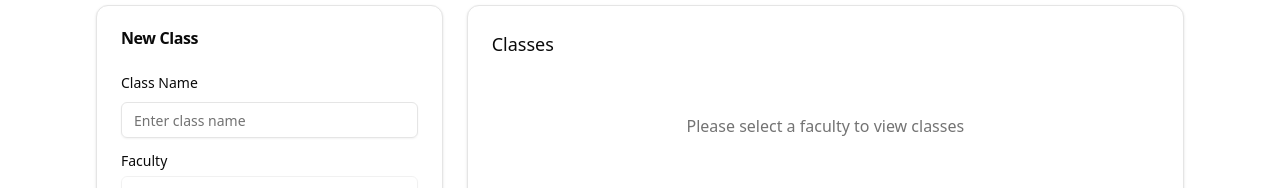
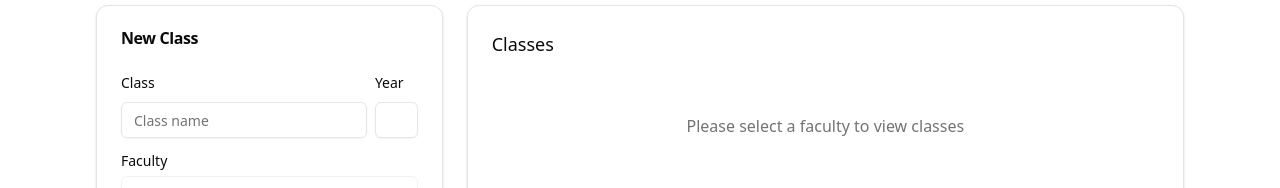
Before and after one commit to ntholi/timetable-maker, a Next.js app: page /database/classes in a window 1280 px wide. Shown: the part 128-316 px from the top of the page. Built offline with nearby package versions, Linux system fonts and the light colour scheme.

Commit message:
Add class year to database form

```diff
--- a/src/app/(dashboard)/database/classes/ClassForm.tsx
+++ b/src/app/(dashboard)/database/classes/ClassForm.tsx
@@ -85,19 +85,34 @@ export function ClassForm({ selected, onReset, className }: Props) {
       <CardContent>
         <Form {...form}>
           <form onSubmit={form.handleSubmit(onSubmit)} className='space-y-4'>
+            <div className='grid grid-cols-12 gap-2'>
               <FormField
                 control={form.control}
                 name='name'
                 render={({ field }) => (
-                <FormItem>
-                  <FormLabel>Class Name</FormLabel>
+                  <FormItem className='col-span-10'>
+                    <FormLabel>Class</FormLabel>
                     <FormControl>
-                    <Input placeholder='Enter class name' {...field} />
+                      <Input placeholder='Class name' {...field} />
                     </FormControl>
                     <FormMessage />
                   </FormItem>
                 )}
               />
+              <FormField
+                control={form.control}
+                name='year'
+                render={({ field }) => (
+                  <FormItem className='col-span-2'>
+                    <FormLabel>Year</FormLabel>
+                    <FormControl>
+                      <Input {...field} />
+                    </FormControl>
+                    <FormMessage />
+                  </FormItem>
+                )}
+              />
+            </div>
 
             <div className='flex flex-col gap-2'>
               <Label htmlFor='faculty'>Faculty</Label>
--- a/src/app/(dashboard)/database/classes/StudentClass.ts
+++ b/src/app/(dashboard)/database/classes/StudentClass.ts
@@ -8,6 +8,7 @@ export const classSchema = z.object({
     .min(1, 'Class name is required')
     .max(6, 'Class name too long')
     .regex(/^[^0-9]+$/, 'Class name cannot contain numbers'),
+  year: z.number().min(1, 'Year is required').max(4, 'Year is too high'),
   faculty: z
     .enum(facultyKeys, {
       required_error: 'Please select a faculty',
```
Lines whose indentation alone changed are shown as unchanged.
